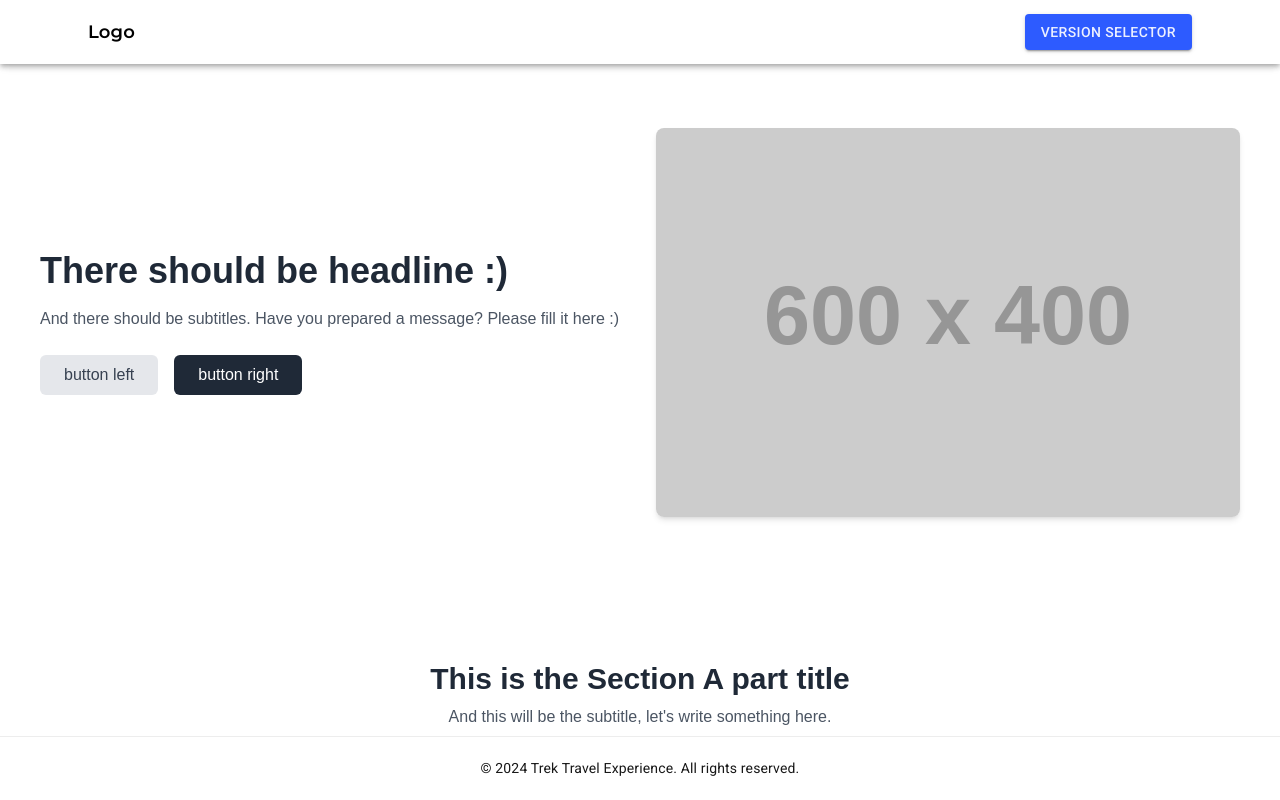
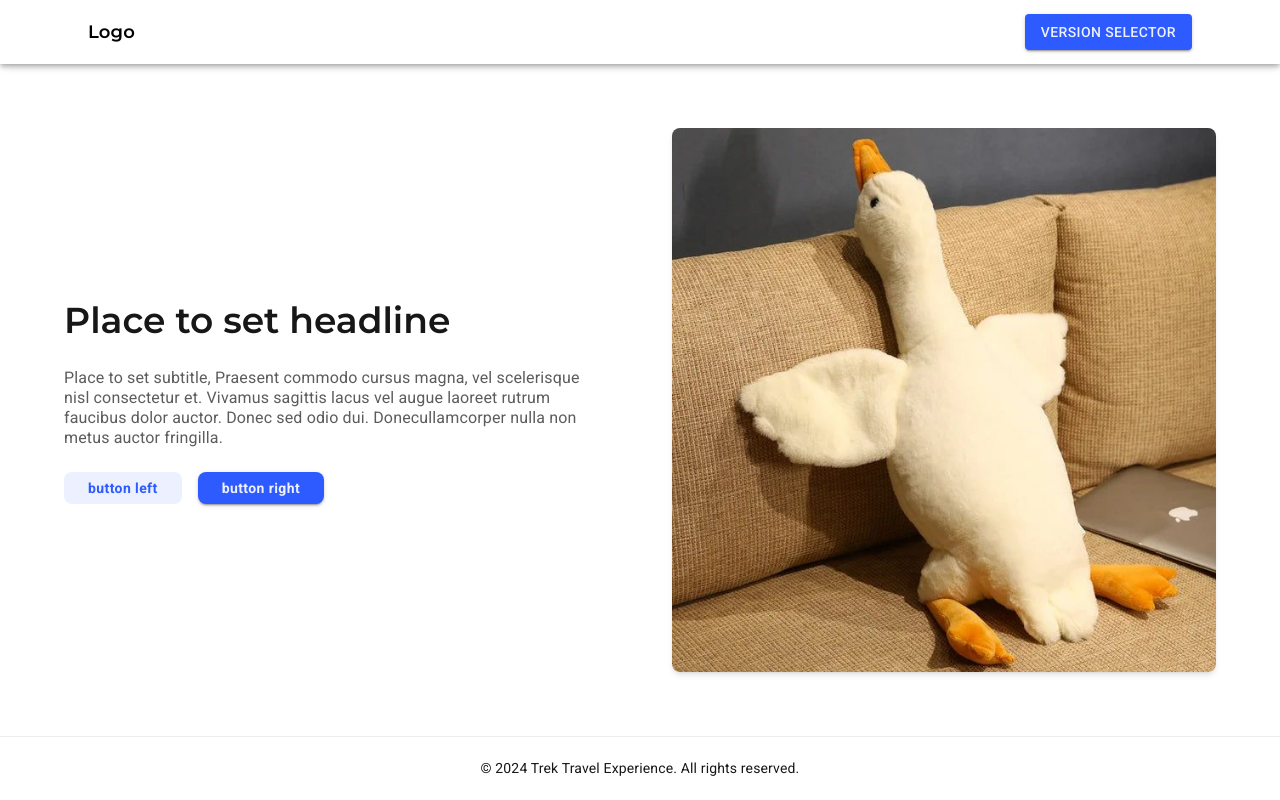
Before and after one commit to Yuki-kykyky/layout-demos, a Next.js app: page / in a window 1280 px wide. Shown: the top 800 px of the page. Built offline with nearby package versions, Linux system fonts and the light colour scheme.

Commit message:
feat: update header-banner with prompts, update BtnType

```diff
--- a/app/common/woop-ui/styles.ts
+++ b/app/common/woop-ui/styles.ts
@@ -28,7 +28,7 @@ const WoopBtnStyles = {
     },
   },
   typeStyles: {
-    Primary: {
+    Filled: {
       bgcolor: ColorPalette.AccentViolet.accent1Primary,
       variant: "contained",
       "&:hover": {
@@ -38,7 +38,7 @@ const WoopBtnStyles = {
         bgcolor: ColorPalette.AccentViolet.clickState,
       },
     },
-    Secondary: {
+    Outlined: {
       bgcolor: ColorPalette.AccentViolet.accent1Quaternary,
       color: ColorPalette.AccentViolet.accent1Primary,
       variant: "outlined",
@@ -51,7 +51,7 @@ const WoopBtnStyles = {
         color: ColorPalette.Background.bgLight,
       },
     },
-    Tertiary: {
+    Text: {
       bgcolor: ColorPalette.Background.bgLight,
       color: ColorPalette.AccentViolet.accent1Primary,
       variant: "text",
@@ -120,7 +120,8 @@ const WoopChipStyles = {
     [ChipType.Primary]: {
       bgcolor: (theme: Theme) => theme.palette.primary.contrastText,
       color: (theme: Theme) => theme.palette.primary.main,
-      border: (theme: Theme) => `1px solid ${theme.palette.primary.contrastText}`,
+      border: (theme: Theme) =>
+        `1px solid ${theme.palette.primary.contrastText}`,
       "&:hover": {
         color: (theme: Theme) => theme.palette.violet.main,
         bgcolor: (theme: Theme) => theme.palette.primary.contrastText,
--- a/app/common/woop-ui/woop-alert.tsx
+++ b/app/common/woop-ui/woop-alert.tsx
@@ -75,7 +75,7 @@ export const WoopAlert: React.FC<WoopAlertProps> = ({
     <WoopBtn
       key={index}
       size={button.size ?? BtnSize.XS}
-      type={button.type ?? (index === 0 ? BtnType.Primary : BtnType.Secondary)}
+      type={button.type ?? (index === 0 ? BtnType.Filled : BtnType.Outlined)}
       sx={{
         ml: 2,
         ...(index === 0 && {
--- a/app/common/woop-ui/woop-btn-base.tsx
+++ b/app/common/woop-ui/woop-btn-base.tsx
@@ -3,9 +3,9 @@ import React from "react";
 import { WoopBtnStyles } from "./styles";
 
 export enum BtnType {
-  Primary = "Primary",
-  Secondary = "Secondary",
-  Tertiary = "Tertiary",
+  Filled = "Filled",
+  Outlined = "Outlined",
+  Text = "Text",
 }
 export enum BtnSize {
   L = "L",
@@ -16,7 +16,7 @@ export enum BtnSize {
 
 export function WoopBtnBase({
   children,
-  type = BtnType.Primary,
+  type = BtnType.Filled,
   size = BtnSize.L,
   disabled = false,
   startIcon,
--- a/app/common/woop-ui/woop-btn.tsx
+++ b/app/common/woop-ui/woop-btn.tsx
@@ -16,7 +16,7 @@ export interface WoopBtnProps {
 export function WoopBtn({
   buttonText,
   size = BtnSize.L,
-  type = BtnType.Primary,
+  type = BtnType.Filled,
   startIcon,
   endIcon,
   sx,
--- a/app/common/woop-ui/woop-dialog.tsx
+++ b/app/common/woop-ui/woop-dialog.tsx
@@ -65,7 +65,7 @@ export function WoopDialog({
           <Typography variant="h6">{title}</Typography>
           <WoopIconBtn
             aria-label="close"
-            type={BtnType.Tertiary}
+            type={BtnType.Text}
             sx={{
               p: 0,
               borderRadius: "50%",
--- a/app/common/woop-ui/woop-icon-btn.tsx
+++ b/app/common/woop-ui/woop-icon-btn.tsx
@@ -3,7 +3,7 @@ import React, { useState } from "react";
 import { BtnSize, BtnType, WoopBtnBase } from "./woop-btn-base";
 
 export function WoopIconBtn({
-  type = BtnType.Primary,
+  type = BtnType.Filled,
   size = BtnSize.L,
   disabled = false,
   icon,
--- a/app/common/woop-ui/woop-stepper.tsx
+++ b/app/common/woop-ui/woop-stepper.tsx
@@ -48,7 +48,7 @@ export function WoopStepper({
             px: 1,
             mx: 2,
           }}
-          type={BtnType.Tertiary}
+          type={BtnType.Text}
           size={BtnSize.XS}
           icon={<KeyboardArrowRight />}
           onClick={handleNext}
@@ -61,7 +61,7 @@ export function WoopStepper({
             px: 1,
             mx: 2,
           }}
-          type={BtnType.Tertiary}
+          type={BtnType.Text}
           size={BtnSize.XS}
           onClick={handleBack}
           disabled={activeStep === 0}
--- a/app/screen-to-code/components/header-banner.tsx
+++ b/app/screen-to-code/components/header-banner.tsx
@@ -1,37 +1,51 @@
 import React from "react";
+import { Container, Typography, Stack, Grid2, Box } from "@mui/material";
+import { WoopBtn } from "@/app/common/woop-ui";
+import { headerBannerProps } from "../reference/match-props";
 
 export const HeaderBanner = () => {
+  const { title, subtitle, buttonGroup, image } = headerBannerProps;
+
   return (
-    <div className="relative pt-10 pb-20">
-      <div className="container mx-auto px-4">
-        <div className="grid grid-cols-1 md:grid-cols-2 gap-8">
-          <div className="flex flex-col justify-center items-start">
-            <h1 className="text-4xl font-bold text-gray-800 mb-4">
-              There should be headline :)
-            </h1>
-            <p className="text-gray-600 mb-6">
-              And there should be subtitles. Have you prepared a message? Please
-              fill it here :)
-            </p>
-            <div className="flex space-x-4">
-              <button className="bg-gray-200 text-gray-700 px-6 py-2 rounded-md hover:bg-gray-300 focus:outline-none">
-                button left
-              </button>
-              <button className="bg-gray-800 text-white px-6 py-2 rounded-md hover:bg-gray-900 focus:outline-none">
-                button right
-              </button>
-            </div>
-          </div>
-          <div>
-            <img
-              src="https://placehold.co/600x400"
-              alt="Hero Image"
+    <Box className="relative pt-10 pb-20">
+      <Container maxWidth="lg">
+        <Grid2 container spacing={8}>
+          <Grid2 size={{ xs: 12, md: 6 }}>
+            <Stack
+              justifyContent="center"
+              alignItems="flex-start"
+              height="100%"
+              spacing={3}
+            >
+              <Typography variant={title.variant} className="mb-4">
+                {title.content}
+              </Typography>
+              <Typography
+                variant={subtitle.variant}
+                color="text.secondary"
+                className="mb-6"
+              >
+                {subtitle.content}
+              </Typography>
+              <Stack direction="row" spacing={2}>
+                <WoopBtn {...buttonGroup.first} />
+                <WoopBtn {...buttonGroup.second} />
+              </Stack>
+            </Stack>
+          </Grid2>
+          <Grid2 size={{ xs: 12, md: 6 }}>
+            <Box
+              component="img"
+              src={image.src}
+              alt={image.alt}
+              width={image.width}
+              height={image.height}
               className="rounded-lg shadow-md"
-              style={{ objectFit: "cover", width: "100%", height: "auto" }}
+              sx={{ objectFit: "cover", width: "100%", height: "auto" }}
             />
-          </div>
-        </div>
-      </div>
-    </div>
+          </Grid2>
+        </Grid2>
+      </Container>
+    </Box>
   );
 };
--- /dev/null
+++ b/app/screen-to-code/prompts/stc-prompts.ts
@@ -0,0 +1,38 @@
+const fixGrid = `
+Grid 组件已弃用，请使用 Grid2 代替，参考 https://mui.com/material-ui/react-grid2/ 寻找 Grid2 的用法。
+
+- 被识别的写法：<Grid2 size={{ xs:12 }}></Grid2>
+- 不被识别的写法：<Grid2 xs={12}></Grid2>
+`;
+
+const fixGridEN = `
+Grid components are deprecated. Please use Grid2 instead. Refer to https://mui.com/material-ui/react-grid2/ to find the usage of Grid2.
+
+- Recognized writing: <Grid2 size={{ xs:12 }}></Grid2>
+- Unrecognized writing: <Grid2 xs={12}></Grid2>
+`;
+
+export const replaceWithMUICN = `
+你是一名专业的前端开发者，你的团队约定不在代码中使用原生 HTML 标签，你需要将它们全部替换为 Material UI 组件。
+
+0. 有关 Material UI，你需要记住：
+${fixGrid}
+
+1. 最外层使用 <Container>，Flex 布局使用 <Stack>，Grid 布局使用 <Grid2>，其余布局使用 <Box>；
+
+2. 文本使用 <Typography>；
+
+3. 按钮先匹配现有组件，若匹配失败，则使用 <Button>
+`;
+
+export const replaceWithMUIEN = `
+You are a professional front-end developer. Your team agrees not to use native HTML tags in the code. You need to replace them all with Material UI components.
+
+0. For Material UI, you need to remember:
+${fixGridEN}
+
+1. Use <Container> for the outermost layer, <Stack> for Flex layout, <Grid2> for Grid layout, and <Box> for other layouts;
+
+2. Use <Typography> for text;
+
+3. The button first matches the existing component. If the match fails, use <Button>`;
--- /dev/null
+++ b/app/screen-to-code/reference/match-props.ts
@@ -0,0 +1,34 @@
+import { BtnSize, BtnType } from "@/app/common/woop-ui";
+import { Variant } from "@mui/material/styles/createTypography";
+
+export const headerBannerProps = {
+  title: {
+    variant: "h3" as Variant,
+    content: "Place to set headline",
+  },
+  subtitle: {
+    variant: "body1" as Variant,
+    content:
+      "Place to set subtitle, Praesent commodo cursus magna, vel scelerisque nisl consectetur et."+
+      " Vivamus sagittis lacus vel augue laoreet rutrum faucibus dolor auctor. Donec sed odio dui."+
+      " Donecullamcorper nulla non metus auctor fringilla.",
+  },
+  buttonGroup: {
+    first: {
+      buttonText: "button left",
+      size: BtnSize.S,
+      type: BtnType.Outlined,
+    },
+    second: {
+      buttonText: "button right",
+      size: BtnSize.S,
+      type: BtnType.Filled,
+    },
+  },
+  image: {
+    src: "/goooose9.jpg",
+    alt: "Hero Image",
+    width: 600,
+    height: 400,
+  },
+};
```
Also changed, not shown: app/common/section/common-section.tsx (+8 -8 lines).
